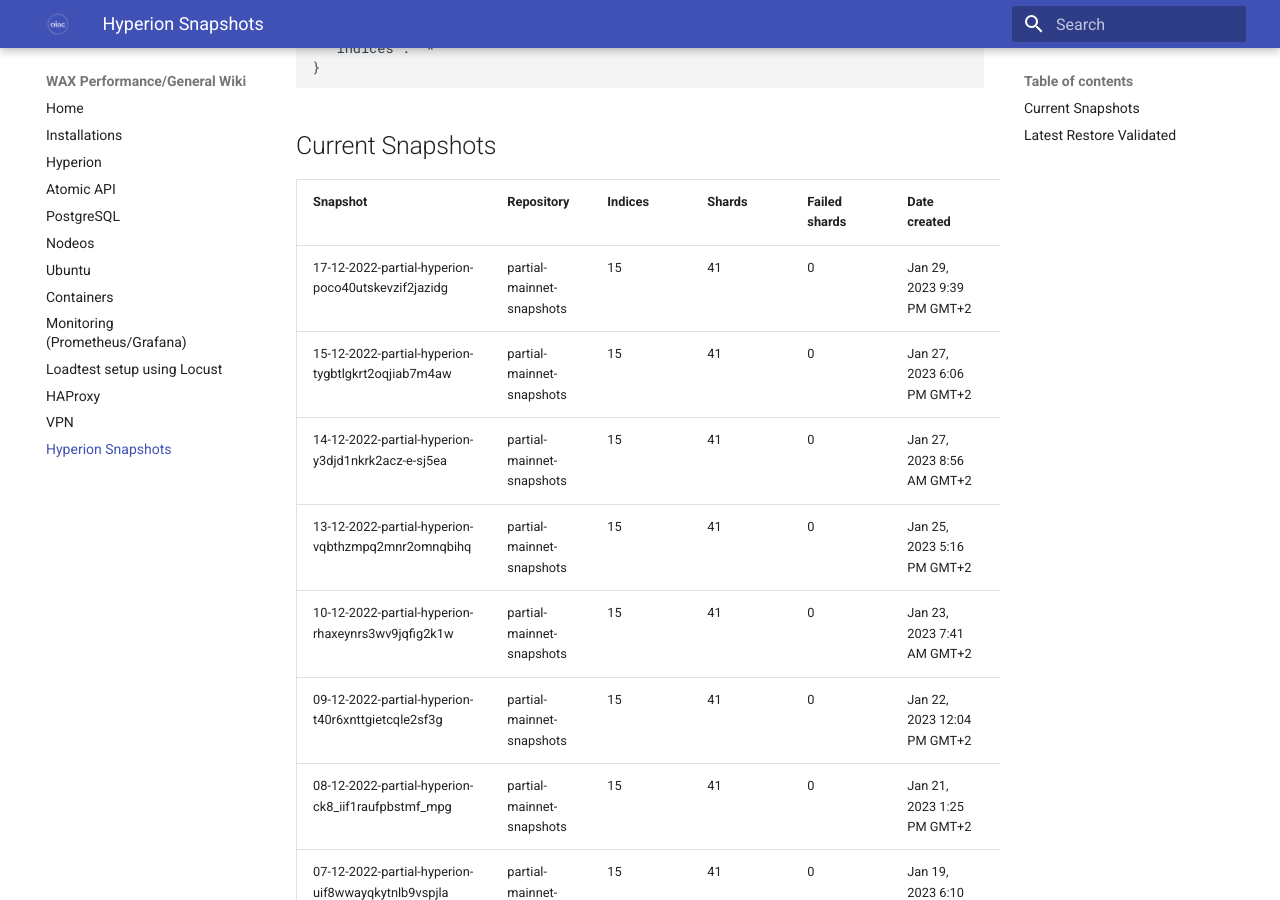
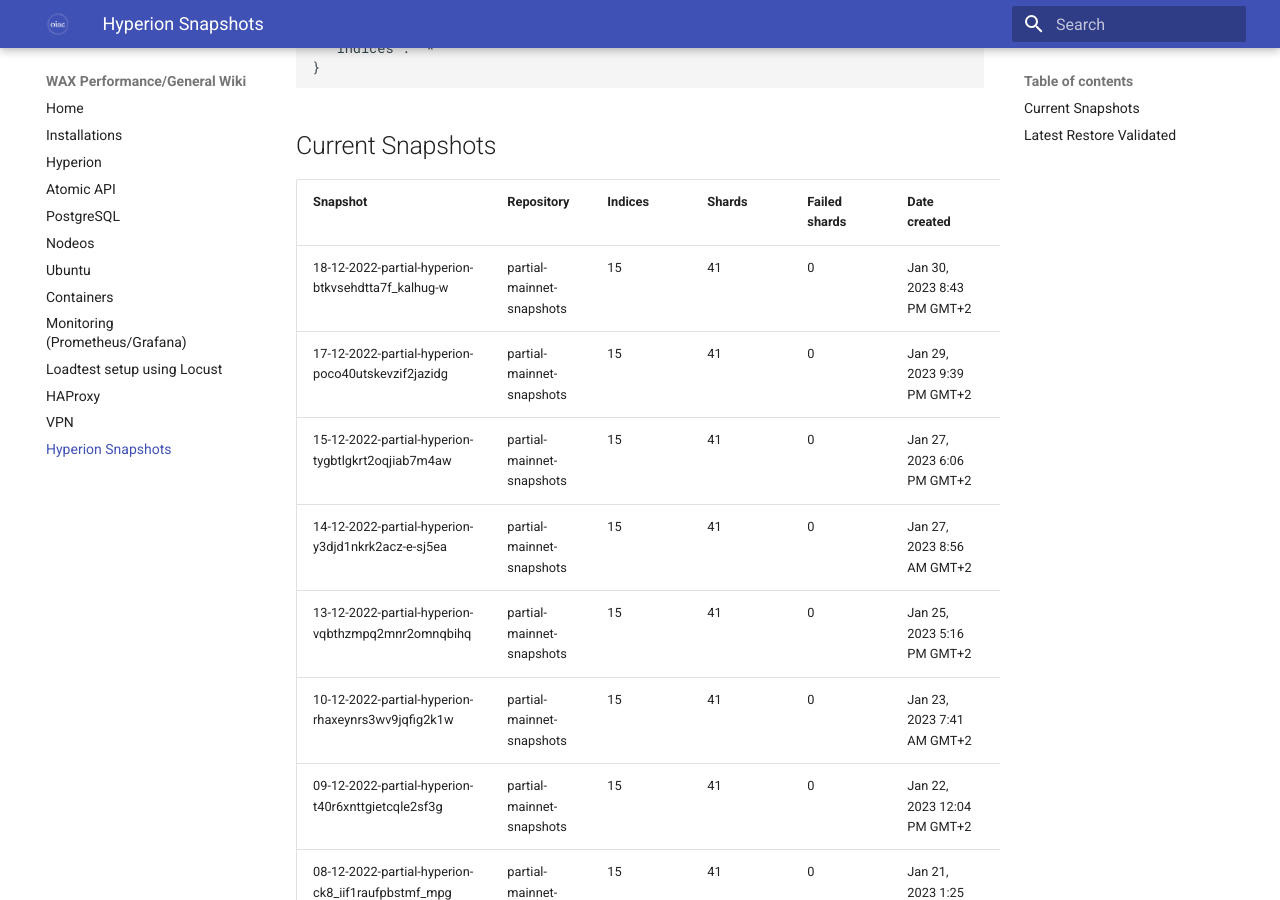
Before and after one commit to oneinacillian/wiki, an MkDocs documentation site: the page built from docs/snapshots.md, in a window 1280 px wide and 900 px high, scrolled down 2022 px. Built offline with MkDocs 1.6.1 and Material for MkDocs 9.7.7, drawn with Linux system fonts in a browser that asks for light colours.

Commit message:
Partial hyperion snapshot containing data from 18/12/2022

```diff
--- a/docs/snapshots.md
+++ b/docs/snapshots.md
@@ -60,6 +60,7 @@
 
 | Snapshot                                           | Repository                | Indices | Shards | Failed shards | Date created                | Duration |
 |----------------------------------------------------|---------------------------|---------|--------|---------------|-----------------------------|----------|
+| 18-12-2022-partial-hyperion-btkvsehdtta7f_kalhug-w | partial-mainnet-snapshots | 15      | 41     | 0             | Jan 30, 2023 8:43 PM GMT+2  | 24s      |
 | 17-12-2022-partial-hyperion-poco40utskevzif2jazidg | partial-mainnet-snapshots | 15      | 41     | 0             | Jan 29, 2023 9:39 PM GMT+2  | 47s      |
 | 15-12-2022-partial-hyperion-tygbtlgkrt2oqjiab7m4aw | partial-mainnet-snapshots | 15      | 41     | 0             | Jan 27, 2023 6:06 PM GMT+2  | 8s       |
 | 14-12-2022-partial-hyperion-y3djd1nkrk2acz-e-sj5ea | partial-mainnet-snapshots | 15      | 41     | 0             | Jan 27, 2023 8:56 AM GMT+2  | 38s      |
```
